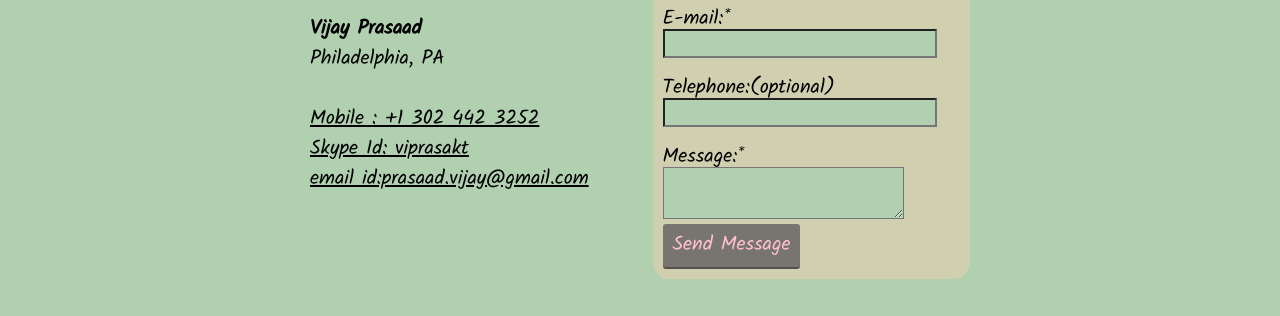
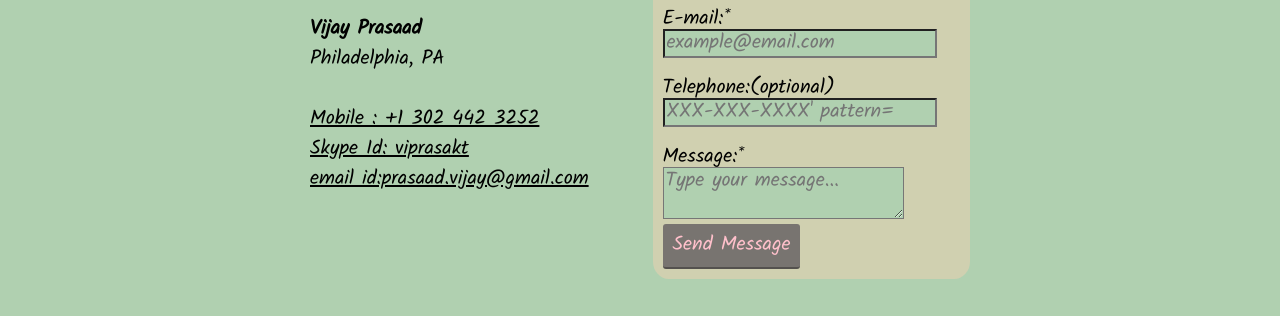
Before and after one commit to ktvprasaad/profile-website-bkup, a plain HTML site: page contact.html in a window 1280 px wide. Shown: the part 211-527 px from the top of the page. Drawn offline with nearby package versions, Linux system fonts and the light colour scheme.

Commit message:
Form input Update
Updated the Form's input with the placeholder attribute for types email & tel and textarea element.

```diff
--- a/contact.html
+++ b/contact.html
@@ -47,12 +47,12 @@
       <form action="#" method="post">
         <label class="standard-label" for="contact-email">E-mail:*</label><br>
         <!-- id would position the cursor where the text need to be keyed -->
-        <input class="keyin-box" type="email" id="contact-email" required><br><br>
+        <input class="keyin-box" type="email" id="contact-email" placeholder="example@email.com" required><br><br>
         <label class="standard-label" for="contact-telephone">Telephone:(optional)</label>
-        <input class="keyin-box" type="tel" id="contact-telephone" pattern="\d{3}[\-]\d{3}[\-]\d{4}"><br><br>
+        <input class="keyin-box" type="tel" id="contact-telephone" placeholder="XXX-XXX-XXXX' pattern="\d{3}[\-]\d{3}[\-]\d{4}"><br><br>
         <label class="standard-label" for="contact-message">Message:*</label>
         <!-- for more text space -->
-        <textarea class="keyin-box" maxlength="55" id="contact-message" required></textarea><br>
+        <textarea class="keyin-box" maxlength="55" id="contact-message" placeholder="Type your message..." required></textarea><br>
         <!--input type="text" - is for less text-->
         <input class="send-button" type="submit" value="Send Message">
       </form>
```
